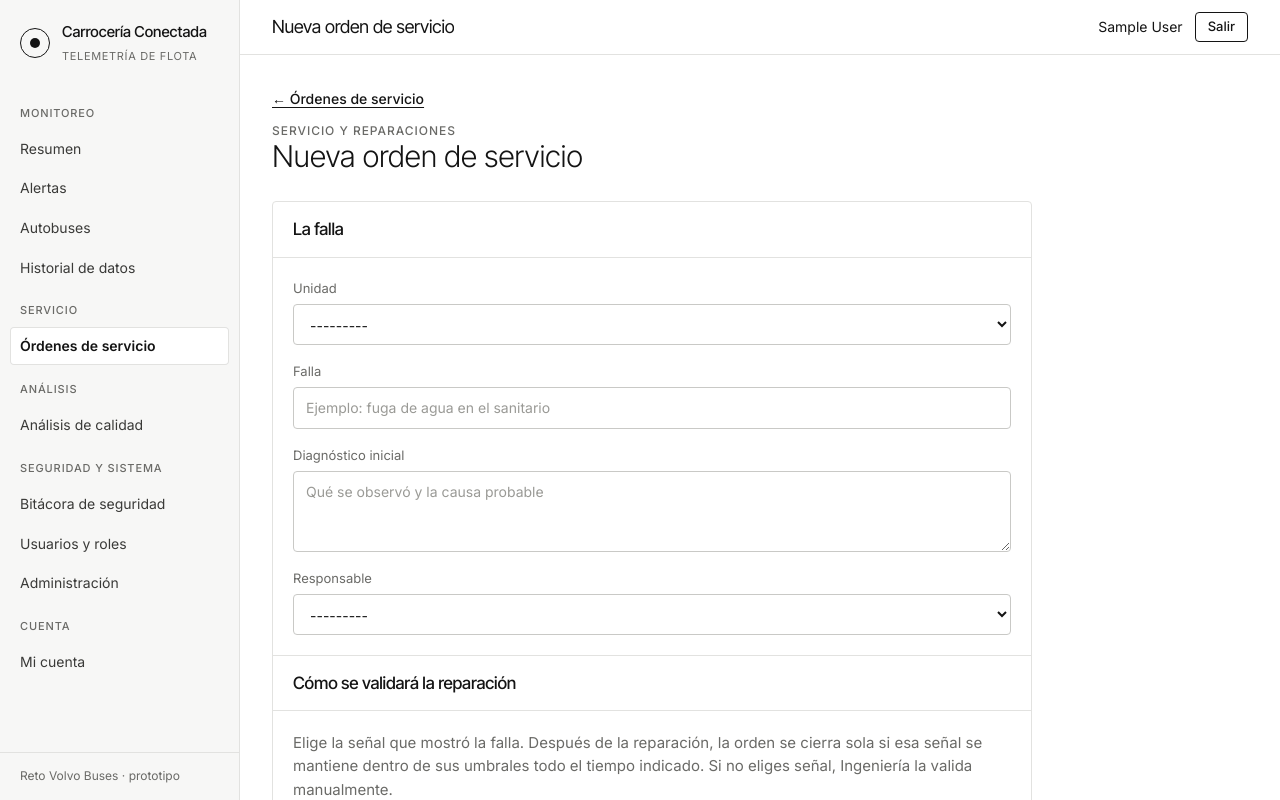
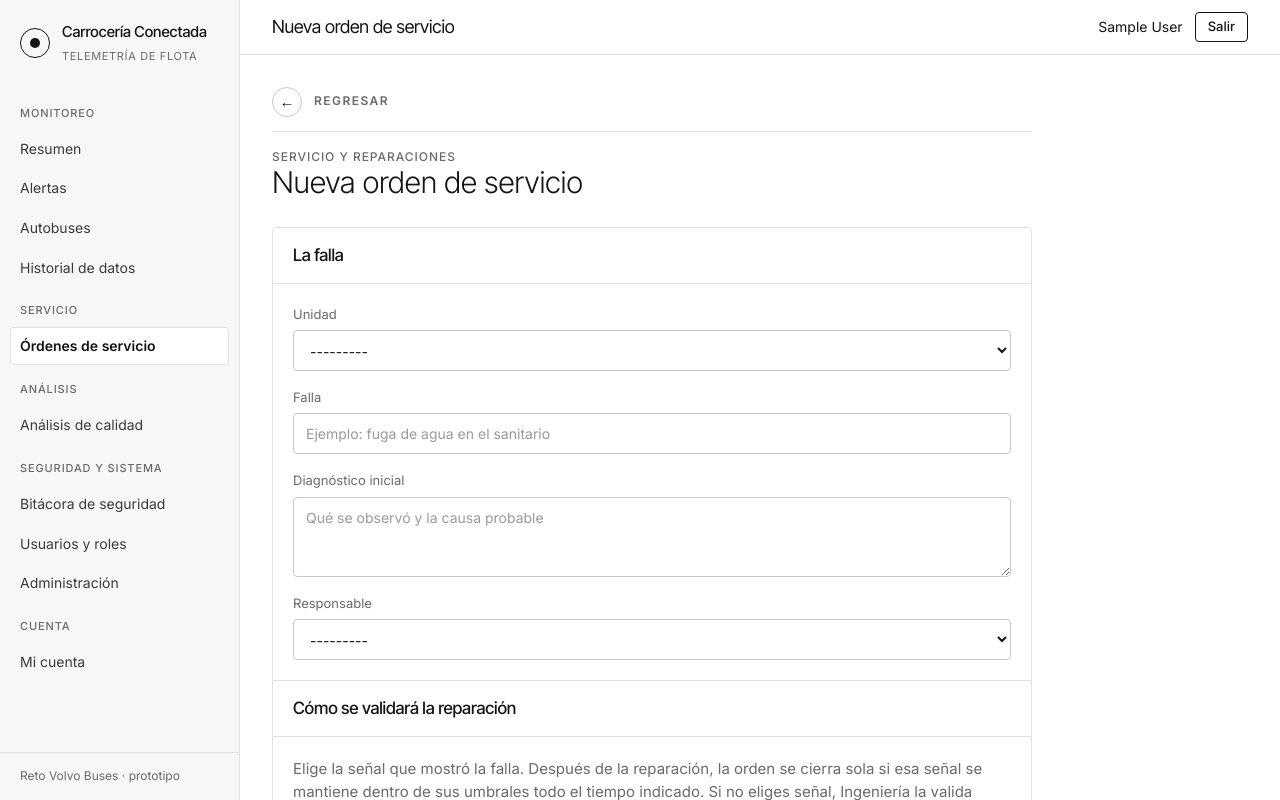
Before and after one commit to yisusrgg/HackaTEC-Nacional, a Django app: page /ordenes/nueva/ in a window 1280 px wide. Shown: the top 800 px of the page. Run offline with Django 5.2, Linux system fonts and the light colour scheme; the visitor is signed in with stand-in values (Sample User, id 1); data comes from the database, SQL or seed files in the repository; data that the repository does not hold is empty; parts of the project's set-up code (start-up, migrations or seed data) failed here and were passed over.

Commit message:
Botones de regreso

```diff
--- a/backend/static/css/estilos.css
+++ b/backend/static/css/estilos.css
@@ -710,3 +710,34 @@ textarea.campo { resize: vertical; }
   border-top: 1px solid var(--linea);
 }
 .contador-resultados { font-size: 13px; color: var(--gris); }
+
+
+
+/* ---------- 28. Línea «← REGRESAR» en pantallas secundarias ---------- */
+.regresar {
+  display: flex; align-items: center;
+  margin: 0 0 20px;
+  padding-bottom: 14px;
+  border-bottom: 1px solid var(--linea);
+}
+.regresar a {
+  display: inline-flex; align-items: center; gap: 12px;
+  color: var(--gris); text-decoration: none;
+  border-radius: 99px;
+}
+.regresar-flecha {
+  display: inline-grid; place-items: center;
+  width: 30px; height: 30px;
+  border: 1px solid var(--linea-fuerte); border-radius: 50%;
+  background: var(--papel);
+  font-size: 15px; line-height: 1; color: var(--tinta);
+  transition: background 0.15s ease, color 0.15s ease, border-color 0.15s ease, transform 0.15s ease;
+}
+.regresar-texto {
+  font-size: 12px; font-weight: 600; letter-spacing: 0.12em; text-transform: uppercase;
+  transition: color 0.15s ease;
+}
+.regresar a:hover .regresar-flecha { background: var(--tinta); border-color: var(--tinta); color: var(--papel); transform: translateX(-3px); }
+.regresar a:hover .regresar-texto { color: var(--tinta); }
+.regresar a:focus-visible { outline: 2px solid var(--enlace); outline-offset: 4px; }
+.pantalla-encabezado .regresar, .angosto .regresar { margin-bottom: 16px; }
--- a/backend/static/js/comun.js
+++ b/backend/static/js/comun.js
@@ -6,6 +6,21 @@
   document.addEventListener("submit", (evento) => {
     const mensaje = evento.target.dataset?.confirmar;
     if (mensaje && !window.confirm(mensaje)) evento.preventDefault();
+  });
+
+  // <a data-regresar href="..."> vuelve a la pantalla anterior si vino de otra página de este sitio;
+  // si no (entrada directa, o la anterior es esta misma tras enviar un formulario), sigue su href.
+  document.addEventListener("click", (evento) => {
+    const enlace = evento.target.closest("[data-regresar]");
+    if (!enlace || evento.ctrlKey || evento.metaKey || evento.shiftKey) return;
+    let anterior = null;
+    try { anterior = document.referrer ? new URL(document.referrer) : null; } catch { anterior = null; }
+    const mismoSitio = anterior && anterior.origin === window.location.origin;
+    const mismaPantalla = anterior && anterior.pathname === window.location.pathname;
+    if (mismoSitio && !mismaPantalla && window.history.length > 1) {
+      evento.preventDefault();
+      window.history.back();
+    }
   });
 
   // <select data-autoenviar> envía su formulario al cambiar de opción.
--- a/backend/tablero/views.py
+++ b/backend/tablero/views.py
@@ -81,8 +81,10 @@ class SenalView(VistaProtegida, DetailView):
         contexto = super().get_context_data(**kwargs)
         senal = self.object
         nodo = nodo_seleccionado(self.request.GET.get("nodo"))
+        regresar_a = (reverse("tablero:monitoreo", args=[nodo.gateway.vehiculo_id]) + f"?nodo={nodo.pk}"
+                      if nodo else reverse("tablero:autobuses"))
         contexto.update(
-            nodo=nodo,
+            nodo=nodo, regresar_a=regresar_a,
             nodos=Nodo.objects.filter(gateway__vehiculo_id=nodo.gateway.vehiculo_id if nodo else None)
                               .order_by("gateway_id", "numero"),
             rangos=[(15, "15 min"), (60, "1 h"), (360, "6 h"), (1440, "24 h"), (10080, "7 días")],
--- /dev/null
+++ b/backend/templates/tablero/_regresar.html
@@ -0,0 +1,6 @@
+{% comment %}
+  Línea «← REGRESAR» arriba de las pantallas secundarias. Con JavaScript vuelve a la pantalla anterior (conserva sus
+  filtros); si no hay una pantalla anterior de este sitio, o se llegó tras enviar un formulario a la misma página,
+  va a `destino`. El enlace interno es necesario para que funcione con teclado y lector de pantalla.
+  Uso: {% url 'tablero:ordenes' as destino %}{% include "tablero/_regresar.html" with destino=destino %}
+{% endcomment %}<p class="regresar"><a href="{{ destino }}" data-regresar><span class="regresar-flecha" aria-hidden="true">←</span><span class="regresar-texto">Regresar</span></a></p>
--- a/backend/templates/tablero/alertas.html
+++ b/backend/templates/tablero/alertas.html
@@ -7,6 +7,7 @@
 <div class="pantalla">
   <div class="pantalla-encabezado">
     <div>
+      {% if f.autobus %}{% url 'tablero:monitoreo' f.autobus.pk as destino %}{% include "tablero/_regresar.html" with destino=destino %}{% endif %}
       <p class="rotulo">Bandeja de alertas</p>
       <h2 class="titulo-pantalla">{% if filtro == "activas" %}Alertas activas{% elif filtro == "resueltas" %}Alertas resueltas{% else %}Todas las alertas{% endif %}{% if f.autobus %} <small>· <span class="mono">{{ f.autobus.identificador }}</span></small>{% endif %}</h2>
     </div>
--- a/backend/templates/tablero/clave_generada.html
+++ b/backend/templates/tablero/clave_generada.html
@@ -5,6 +5,7 @@
 {% block contenido %}
 <div class="pantalla angosto">
   <div>
+    {% url 'tablero:autobuses' as destino %}{% include "tablero/_regresar.html" with destino=destino %}
     <p class="rotulo">Provisionar dispositivo</p>
     <h2 class="titulo-pantalla">Clave nueva para {{ dispositivo }}</h2>
   </div>
--- a/backend/templates/tablero/monitoreo.html
+++ b/backend/templates/tablero/monitoreo.html
@@ -4,6 +4,7 @@
 {% block encabezado %}Monitoreo en tiempo real{% endblock %}
 
 {% block contenido %}
+{% url 'tablero:autobuses' as destino %}{% include "tablero/_regresar.html" with destino=destino %}
 {% if not nodo %}
   <div class="panel vacio">
     <h2>{{ vehiculo.identificador }} aún no tiene nodos de sensores</h2>
--- a/backend/templates/tablero/orden.html
+++ b/backend/templates/tablero/orden.html
@@ -7,7 +7,7 @@
 <div class="pantalla">
   <div class="pantalla-encabezado">
     <div>
-      <a href="{% url 'tablero:ordenes' %}" class="enlace-discreto">← Órdenes de servicio</a>
+      {% url 'tablero:ordenes' as destino %}{% include "tablero/_regresar.html" with destino=destino %}
       <p class="rotulo espacio-arriba">{{ orden.vehiculo }}</p>
       <h2 class="titulo-pantalla">{{ orden.titulo }} <small class="mono">{{ orden.folio }}</small></h2>
     </div>
--- a/backend/templates/tablero/orden_nueva.html
+++ b/backend/templates/tablero/orden_nueva.html
@@ -5,7 +5,7 @@
 {% block contenido %}
 <div class="pantalla angosto">
   <div>
-    <a href="{% if alerta %}{% url 'tablero:alertas' %}{% else %}{% url 'tablero:ordenes' %}{% endif %}" class="enlace-discreto">← {% if alerta %}Alertas{% else %}Órdenes de servicio{% endif %}</a>
+    {% if alerta %}{% url 'tablero:alertas' as destino %}{% else %}{% url 'tablero:ordenes' as destino %}{% endif %}{% include "tablero/_regresar.html" with destino=destino %}
     <p class="rotulo espacio-arriba">Servicio y reparaciones</p>
     <h2 class="titulo-pantalla">Nueva orden de servicio</h2>
   </div>
--- a/backend/templates/tablero/senal.html
+++ b/backend/templates/tablero/senal.html
@@ -7,7 +7,7 @@
 <div class="pantalla">
   <div class="pantalla-encabezado">
     <div>
-      {% if nodo %}<a href="{% url 'tablero:monitoreo' nodo.gateway.vehiculo_id %}?nodo={{ nodo.pk }}" class="enlace-discreto">← Volver al monitoreo de {{ nodo.gateway.vehiculo.identificador }}</a>{% else %}<a href="{% url 'tablero:autobuses' %}" class="enlace-discreto">← Autobuses</a>{% endif %}
+      {% include "tablero/_regresar.html" with destino=regresar_a %}
       <p class="rotulo espacio-arriba">{{ senal.get_subsistema_display }}{% if nodo %} · {{ nodo }}{% endif %}</p>
       <h2 class="titulo-pantalla">{{ senal.nombre }} <small class="mono">{{ senal.codigo }}</small></h2>
     </div>
--- a/backend/templates/tablero/usuario_clave.html
+++ b/backend/templates/tablero/usuario_clave.html
@@ -5,6 +5,7 @@
 {% block contenido %}
 <div class="pantalla angosto">
   <div>
+    {% url 'tablero:usuarios' as destino %}{% include "tablero/_regresar.html" with destino=destino %}
     <p class="rotulo">Control de accesos</p>
     <h2 class="titulo-pantalla">{% if motivo == "nuevo" %}Usuario {{ usuario.username }} creado{% else %}Contraseña restablecida para {{ usuario.username }}{% endif %}</h2>
   </div>
--- a/backend/templates/tablero/usuario_form.html
+++ b/backend/templates/tablero/usuario_form.html
@@ -6,7 +6,7 @@
 {% block contenido %}
 <div class="pantalla angosto">
   <div>
-    <a href="{% url 'tablero:usuarios' %}" class="enlace-discreto">← Usuarios y roles</a>
+    {% url 'tablero:usuarios' as destino %}{% include "tablero/_regresar.html" with destino=destino %}
     <p class="rotulo espacio-arriba">Control de accesos</p>
     <h2 class="titulo-pantalla">{% if nuevo %}Nuevo usuario{% else %}{{ objetivo.get_full_name|default:objetivo.username }} <small class="mono">{{ objetivo.username }}</small>{% endif %}</h2>
   </div>
```
Also changed, not shown: backend/tablero/tests_autobuses.py (+16 -0 lines).
